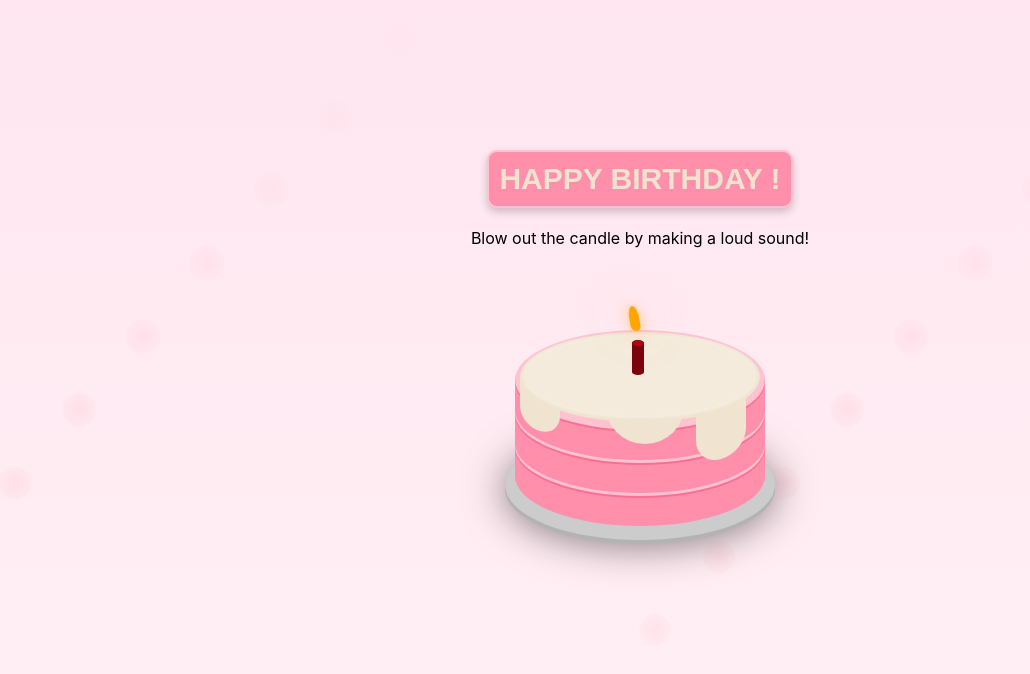
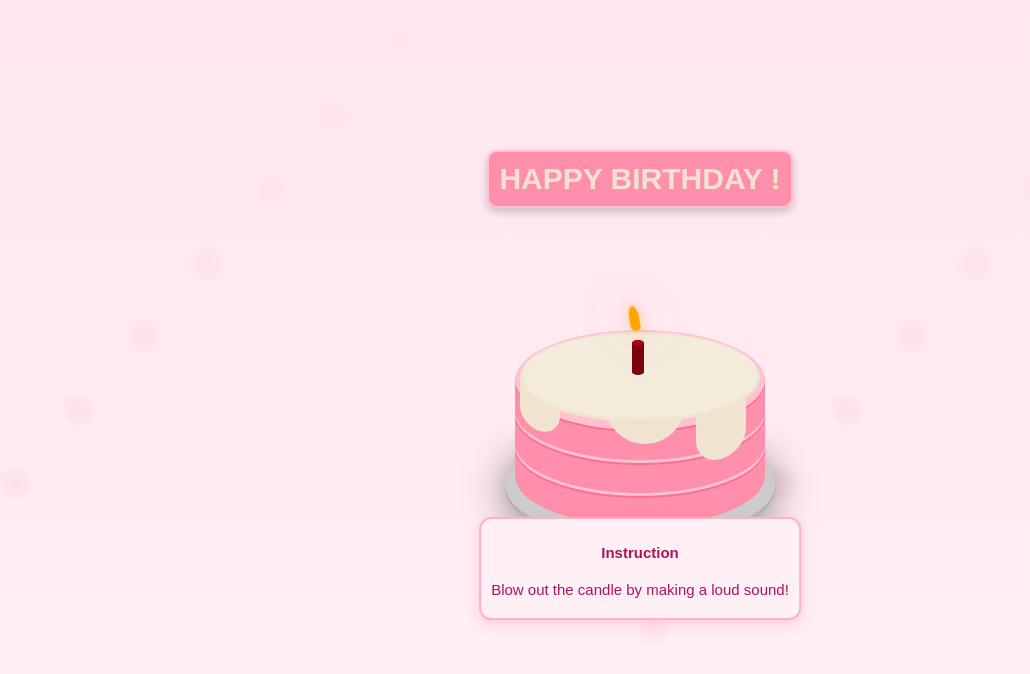
Before and after one commit to Blyn04/interactive-web, a React (Create React App) app: page / in a window 1280 px wide. Shown: the top 674 px of the page, without its empty margins (0-1030 px from the left). Built offline with nearby package versions, Linux system fonts and the light colour scheme; no server answers.

Commit message:
UPDATE INSTRUCTION

```diff
--- a/src/App.css
+++ b/src/App.css
@@ -36,3 +36,21 @@
     transform: rotate(360deg);
   }
 }
+
+.instruction-card {
+  position: fixed;
+  bottom: 180px;
+  left: 50%;
+  transform: translateX(-50%);
+  background-color: #fff0f5;
+  border: 2px solid #ffb3c1;
+  border-radius: 12px;
+  box-shadow: 0 4px 12px rgba(255, 105, 153, 0.25);
+  padding: 5px 10px;
+  max-width: 90%;
+  text-align: center;
+  font-family: 'Arial', sans-serif;
+  color: #ad1457;
+  font-size: 15px;
+  z-index: 1000;
+}
--- a/src/App.js
+++ b/src/App.js
@@ -23,18 +23,25 @@ const App = () => {
   }, [isBlownOut]);
 
   return (
+    <>
       <div className="App">
         {/* <AnimatedBackground/> */}
         <BackgroundAnimation/>
         <BirthdayTitle/>
-      <p>Blow out the candle by making a loud sound!</p>
 
         <CakeNCandle isBlownOut={isBlownOut} />
 
         {!isBlownOut && <MicDetector onBlowOut={blowOutCandle} />}
 
         {isBlownOut && <p>🎂 Cake is ready! 🎂</p>}
+
       </div>
+
+      <div className="instruction-card">
+        <h4>Instruction</h4>
+        <p>Blow out the candle by making a loud sound!</p>
+      </div>
+    </>
   );
 };
 
--- a/src/components/CakeNCandle.js
+++ b/src/components/CakeNCandle.js
@@ -21,6 +21,7 @@ const CakeNCandle = ({ isBlownOut = false }) => (
         <span className="smoke-puff puff-1"></span>
         <span className="smoke-puff puff-2"></span>
         <span className="smoke-puff puff-3"></span>
+        <span className="smoke-puff puff-4"></span>
       </div>
     )}
   </div>
--- a/src/components/styles/CakeNCandle.css
+++ b/src/components/styles/CakeNCandle.css
@@ -210,27 +210,47 @@ body {
 .smoke-wrapper {
   position: absolute;
   top: -10px;
-  left: 50%;
+  left: 45%;
   transform: translateX(-50%);
   pointer-events: none;
 }
 
+/* base puff stays the same except maybe a soft blur */
 .smoke-puff {
   position: absolute;
   bottom: 0;
-  width: 14px;
-  height: 14px;
+  width: 16px;
+  height: 16px;
   border-radius: 50%;
-  background: radial-gradient(circle, rgba(180, 180, 180, 0.5) 0%, rgba(120, 120, 120, 0.3) 70%, transparent 100%);
+  background: radial-gradient(circle, rgba(190,190,190,0.6) 0%, rgba(120,120,120,0.3) 70%, transparent 100%);
+  filter: blur(1px);
   opacity: 0;
+  animation-fill-mode: forwards;
 }
 
-.puff-1 { animation: puff 1.8s ease-out forwards; }
-.puff-2 { animation: puff 2s 0.2s ease-out forwards; left: -8px; }
-.puff-3 { animation: puff 2.2s 0.4s ease-out forwards; left: 8px; }
+.puff-1 {
+  animation: puffUpLeft 5s ease-out forwards;
+}
+.puff-2 {
+  animation: puffUpRight 6s 0.2s ease-out forwards;
+}
+.puff-3 {
+  animation: puffUpLeft 7s 0.4s ease-out forwards;
+}
+.puff-4 {
+  animation: puffUpRight 8s 0.6s ease-out forwards;
+}
 
-@keyframes puff {
-  0% { transform: translateY(0) scale(0.4); opacity: 0.8; }
-  40% { opacity: 0.6; }
-  100% { transform: translateY(-70px) scale(1.3); opacity: 0; }
+@keyframes puffUpLeft {
+  0%   { transform: translate(0, 0) scale(0.35); opacity: 0.9; }
+  30%  { transform: translate(-3px, -40px) scale(0.6); opacity: 0.7; }
+  60%  { transform: translate(-5px, -100px) scale(1.2); opacity: 0.4; }
+  100% { transform: translate(-7px, -150px) scale(1.6); opacity: 0; }
 }
+
+@keyframes puffUpRight {
+  0%   { transform: translate(0, 0) scale(0.35); opacity: 0.9; }
+  30%  { transform: translate(3px, -40px) scale(0.6); opacity: 0.7; }
+  60%  { transform: translate(5px, -100px) scale(1.2); opacity: 0.4; }
+  100% { transform: translate(7px, -150px) scale(1.6); opacity: 0; }
+}
```
Lines whose indentation alone changed are shown as unchanged.
